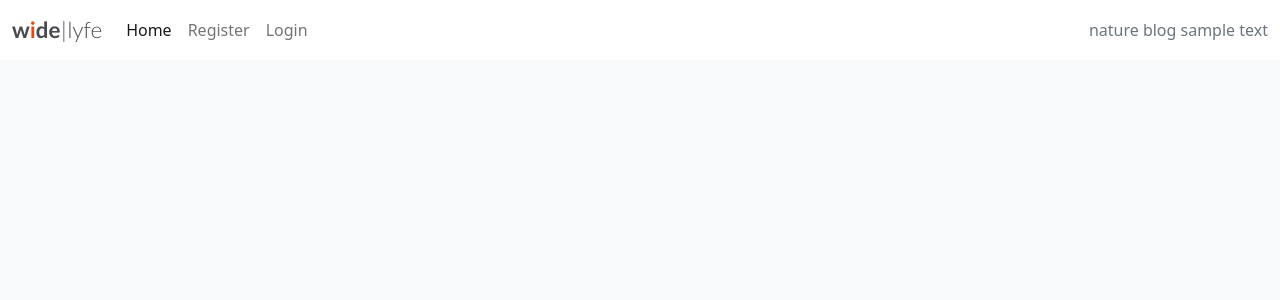
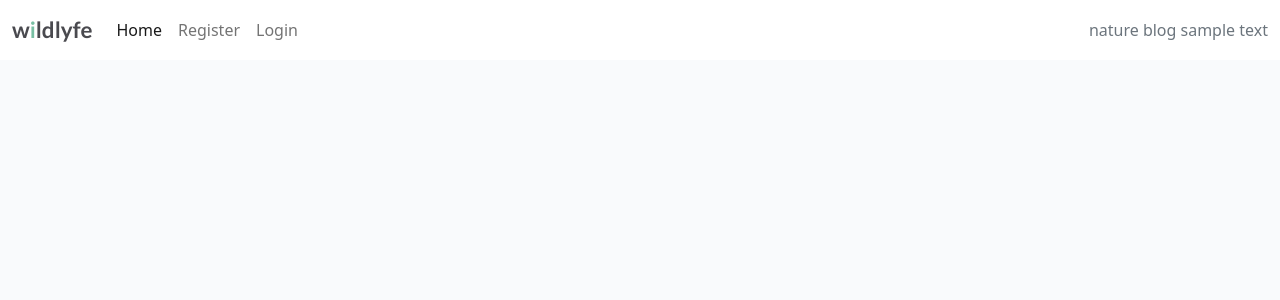
Before and after one commit to ShaneMurphyDev/Project-Portfolio-4, a Django app: page / in a window 1280 px wide. Shown: the top 300 px of the page. Run offline with Django 3.2, Linux system fonts and the light colour scheme; data that the repository does not hold is empty.

Commit message:
updated colors

```diff
--- a/static/css/style.css
+++ b/static/css/style.css
@@ -9,8 +9,8 @@ body {
     color: #4A4A4F;
 }
 
-.red-o {
-    color: #E84610;
+.green-i {
+    color: #77bfa3;
 }
 
 .thin {
@@ -43,7 +43,7 @@ body {
     bottom: 5%;
     min-width: 30%;
     left: -2px;
-    background-color: #23BBBB;
+    background-color: #a4243b;
 }
 
 .author {
@@ -93,7 +93,7 @@ body {
 
 .post-link:hover,
 .page-link {
-    color: #bfd8bd;
+    color: #77bfa3;
 }
 
 .post-title {
@@ -107,18 +107,18 @@ body {
 }
 
 .btn-signup {
-    background-color: #23BBBB;
+    background-color: #a4243b;
     color: #fff;
 }
 
 .btn-signup:hover,
 .btn-signup:active {
     background-color: #fff;
-    color: #23BBBB;
+    color:#a4243b;
 }
 
 .link {
-    color: #23BBBB;
+    color: #a4243b;
     text-decoration: none;
 }
 
--- a/templates/base.html
+++ b/templates/base.html
@@ -26,8 +26,8 @@
 
     <nav class="navbar navbar-expand-lg navbar-light bg-white">
         <div class="container-fluid">
-            <a class="navbar-brand" href="{% url 'home' %}"><span class="brand">w<span class="red-o">i</span>de<span
-                        class="thin">|lyfe</span></span></span></a>
+            <a class="navbar-brand" href="{% url 'home' %}"><span class="brand">w<span class="green-i">i</span>ld<span
+                        >lyfe</span></span></span></a>
             <button class="navbar-toggler" type="button" data-bs-toggle="collapse" data-bs-target="#navbarText"
                 aria-controls="navbarText" aria-expanded="false" aria-label="Toggle navigation">
                 <span class="navbar-toggler-icon"></span>
```
